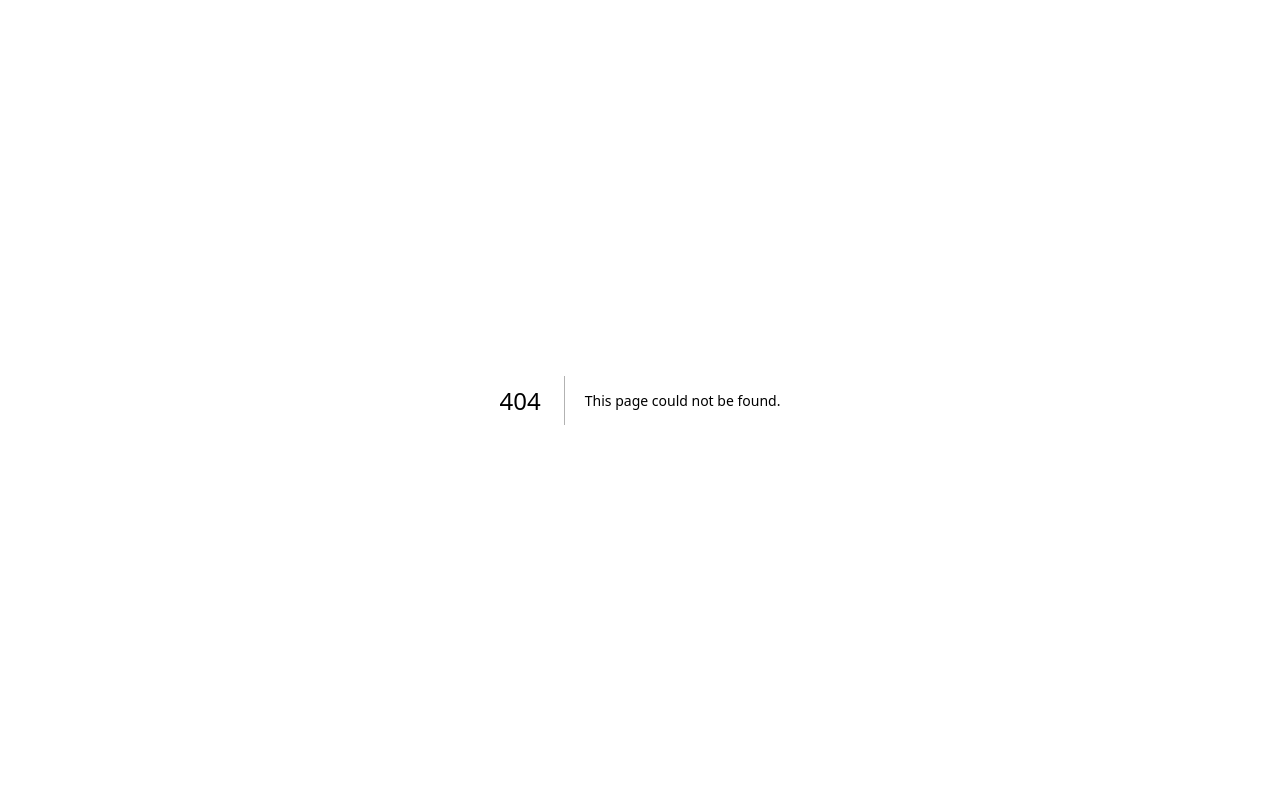
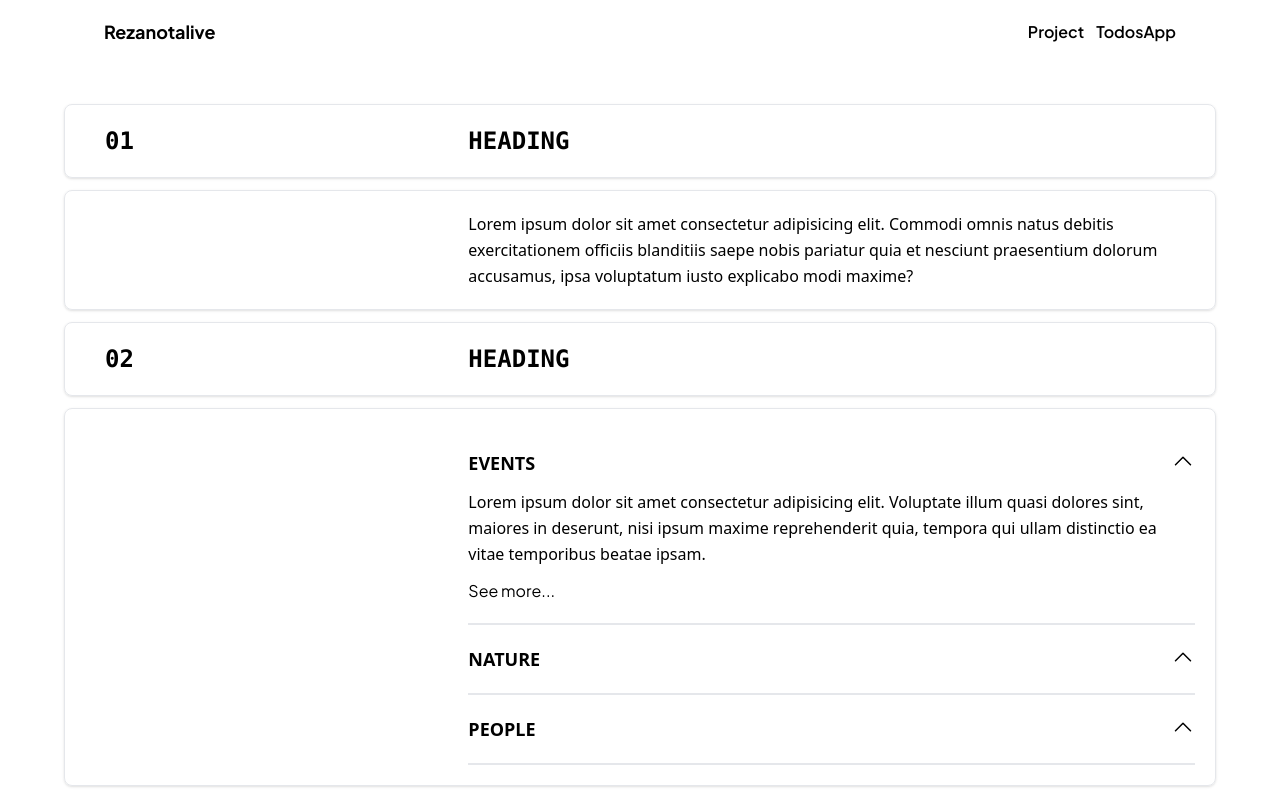
Before and after one commit to ethanlemparlembing/rezanotalive, a Next.js app: page /test in a window 1280 px wide. Before the commit this address had no page. Shown: the top 800 px of the page. Built offline with nearby package versions, Linux system fonts and the light colour scheme.

Commit message:
gegergeden

```diff
--- a/components/AppLayout.js
+++ b/components/AppLayout.js
@@ -1,9 +1,14 @@
 import Footer from "./ui/Footer"
-import Header from "./ui/Header"
 import Head from "next/head"
 import ToggleUpPage from "./ui/ToggleUpPage"
+import Navigation from "./Navigation"
+import HeroBody from "./ui/HeroBody"
 
-const AppLayout = ({ children }) => {
+const AppLayout = ({ children, hero }) => {
+  const classes = {
+    1: "mt-16 py-10",
+    0: " pb-8",
+  }
   return (
     <div className='antialiased'>
       <Head>
@@ -12,8 +17,15 @@ const AppLayout = ({ children }) => {
         <meta name='viewport' content='initial-scale=1.0, width=device-width' />
         <meta property='og:title' content='Rezanotalive' key='title' />
       </Head>
-      <Header />
-      <div className='mx-auto max-w-6xl px-5 pb-10'>{children}</div>
+      <Navigation />
+      {hero ?? <HeroBody />}
+      <div
+        className={`mx-auto max-w-6xl px-5 sm:px-0 ${
+          hero ? classes[1] : classes[0]
+        }`}
+      >
+        {children}
+      </div>
       <Footer />
       <ToggleUpPage />
     </div>
--- a/components/ui/Header.js
+++ /dev/null
@@ -1,11 +0,0 @@
-import Navigation from "../Navigation";
-import HeroBody from "./HeroBody";
-
-export default function Header() {
-  return (
-    <>
-      <Navigation />
-      <HeroBody />
-    </>
-  );
-}
--- a/package.json
+++ b/package.json
@@ -25,6 +25,7 @@
     "react-images": "^1.2.0-beta.7",
     "react-masonry-css": "^1.0.16",
     "react-use": "^17.4.0",
+    "sharp": "^0.32.1",
     "tailwindcss": "3.3.2"
   },
   "main": "index.js",
--- a/src/pages/index.js
+++ b/src/pages/index.js
@@ -2,13 +2,13 @@ import AppLayout from "../../components/AppLayout"
 import cloudinary from "../../utils/cloudinary"
 import getBase64ImageUrl from "../../utils/generateBlurPlaceholder"
 import Images from "./services/Images"
-// import Images from "./services/Images"
 
 export default function Index({ images }) {
   return (
     <AppLayout>
-      {<Images images={images} />}
-      {/* <WithCustomLoading images={images} /> */}
+      <div className='px-0 sm:px-5'>
+        <Images images={images} />
+      </div>
     </AppLayout>
   )
 }
--- /dev/null
+++ b/src/pages/test.js
@@ -0,0 +1,124 @@
+import AppLayout from "../../components/AppLayout"
+
+export default function Test() {
+  return (
+    <AppLayout hero>
+      <div className='space-y-3'>
+        <div className='space-y-3'>
+          <div className='flex max-w-full justify-between overflow-hidden rounded-lg border shadow'>
+            <div className='w-1/3 px-10 py-5'>
+              <h2 className='font-mono text-2xl font-semibold uppercase'>01</h2>
+            </div>
+            <div className='w-2/3 p-5'>
+              <h2 className='font-mono text-2xl font-semibold uppercase'>
+                Heading
+              </h2>
+            </div>
+          </div>
+          <div className='flex max-w-full justify-end overflow-hidden rounded-lg border shadow'>
+            <div className='w-full p-5 sm:w-2/3'>
+              <p className='font-sans text-base font-normal leading-relaxed'>
+                Lorem ipsum dolor sit amet consectetur adipisicing elit. Commodi
+                omnis natus debitis exercitationem officiis blanditiis saepe
+                nobis pariatur quia et nesciunt praesentium dolorum accusamus,
+                ipsa voluptatum iusto explicabo modi maxime?
+              </p>
+            </div>
+          </div>
+        </div>
+        <div className='space-y-3'>
+          <div className='flex max-w-full justify-between overflow-hidden rounded-lg border shadow'>
+            <div className='w-1/3 px-10 py-5'>
+              <h2 className='font-mono text-2xl font-semibold uppercase'>02</h2>
+            </div>
+            <div className='w-2/3 p-5'>
+              <h2 className='font-mono text-2xl font-semibold uppercase'>
+                Heading
+              </h2>
+            </div>
+          </div>
+          <div className='flex max-w-full justify-end overflow-hidden rounded-lg border shadow'>
+            <div className='w-full p-5 sm:w-2/3'>
+              <div className='flex flex-col divide-y-2 border-b-2'>
+                <div className='flex flex-col py-5'>
+                  <div className='flex w-full justify-between'>
+                    <h2 className='font-sans text-lg font-semibold uppercase'>
+                      events
+                    </h2>
+                    <svg
+                      xmlns='http://www.w3.org/2000/svg'
+                      fill='none'
+                      viewBox='0 0 24 24'
+                      strokeWidth='1.5'
+                      stroke='currentColor'
+                      className='h-6 w-6'
+                    >
+                      <path
+                        strokeLinecap='round'
+                        strokeLinejoin='round'
+                        d='M4.5 15.75l7.5-7.5 7.5 7.5'
+                      />
+                    </svg>
+                  </div>
+                  <div className='mt-3'>
+                    <p className='font-sans text-base font-normal leading-relaxed'>
+                      Lorem ipsum dolor sit amet consectetur adipisicing elit.
+                      Voluptate illum quasi dolores sint, maiores in deserunt,
+                      nisi ipsum maxime reprehenderit quia, tempora qui ullam
+                      distinctio ea vitae temporibus beatae ipsam.
+                    </p>
+                    <button className='mt-3 hover:underline'>
+                      See more...
+                    </button>
+                  </div>
+                </div>
+                <div className='flex flex-col py-5'>
+                  <div className='flex w-full justify-between'>
+                    <h2 className='font-sans text-lg font-semibold uppercase'>
+                      nature
+                    </h2>
+                    <svg
+                      xmlns='http://www.w3.org/2000/svg'
+                      fill='none'
+                      viewBox='0 0 24 24'
+                      strokeWidth='1.5'
+                      stroke='currentColor'
+                      className='h-6 w-6'
+                    >
+                      <path
+                        strokeLinecap='round'
+                        strokeLinejoin='round'
+                        d='M4.5 15.75l7.5-7.5 7.5 7.5'
+                      />
+                    </svg>
+                  </div>
+                </div>
+                <div className='flex flex-col py-5'>
+                  <div className='flex w-full justify-between'>
+                    <h2 className='font-sans text-lg font-semibold uppercase'>
+                      people
+                    </h2>
+                    <svg
+                      xmlns='http://www.w3.org/2000/svg'
+                      fill='none'
+                      viewBox='0 0 24 24'
+                      strokeWidth='1.5'
+                      stroke='currentColor'
+                      className='h-6 w-6'
+                    >
+                      <path
+                        strokeLinecap='round'
+                        strokeLinejoin='round'
+                        d='M4.5 15.75l7.5-7.5 7.5 7.5'
+                      />
+                    </svg>
+                  </div>
+                </div>
+              </div>
+            </div>
+          </div>
+        </div>
+      </div>
+    </AppLayout>
+  )
+}
```
Also changed, not shown: 1 other file (tests, documents, lock files or other folders).
